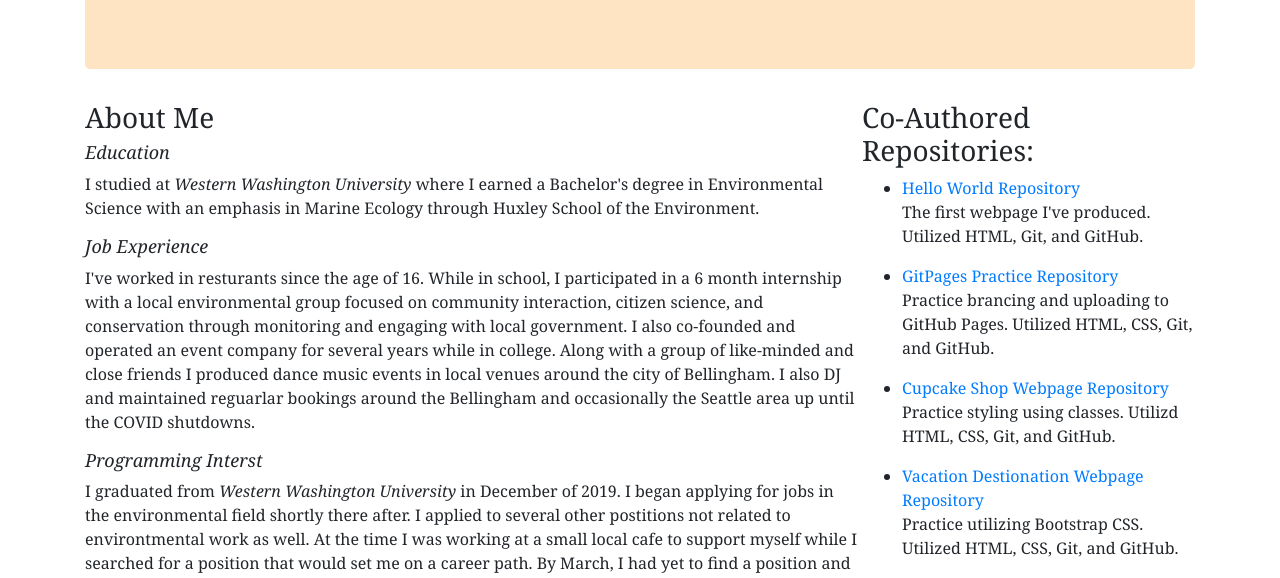
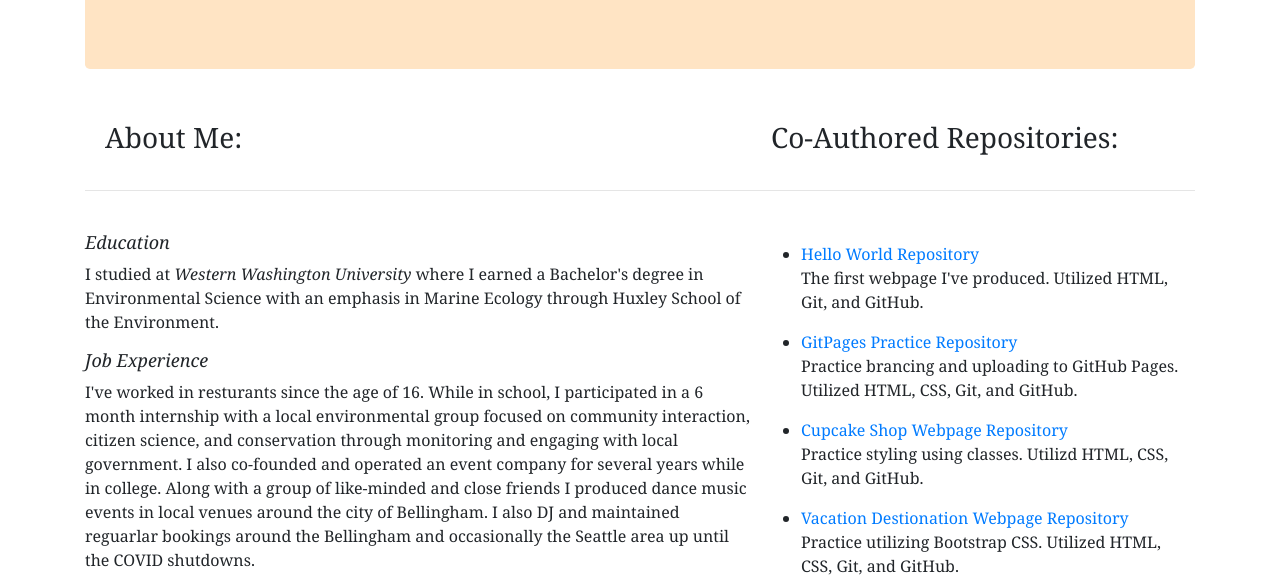
Before and after one commit to EricStratton/landing-page, a plain HTML site: page index.html in a window 1280 px wide. Shown: the part 200-778 px from the top of the page. Drawn offline with Linux system fonts and the light colour scheme.

Commit message:
adjusted hr element and applied box-model rules to repository links

```diff
--- a/css/styles.css
+++ b/css/styles.css
@@ -10,11 +10,29 @@
   font-size: large;
 }
 .sidebar {
-  width: 30%;
+  width: 40%;
   float: right;
 }
 .my-class {
   border-bottom: 5px;
+  padding: 20px;
+}
+hr {
+  color: black;
+  width: auto;
+  height: 25px;
+  margin-right: auto;
+  margin-left: 0;
+}
+.about-me {
+  width: auto;
+  border-width: 1px;
+  box-sizing: border-box;
+}
+.repo-link {
+  padding: 10px;
+  position: relative;
+  top: 50px;
 }
 /* img {
   float: right;
--- a/index.html
+++ b/index.html
@@ -16,6 +16,7 @@
       </div>
       <div class="sidebar">
         <h3 class="my-class">Co-Authored Repositories:</h3>
+        <div class="repo-link">
           <ul>
             <li>
               <a href="https://github.com/EricStratton/hello-world">
@@ -54,7 +55,10 @@
             </li>
           </ul>
         </div>
-      <h3 class="my-class">About Me</h3>
+      </div>
+      <div class="about-me">
+        <h3 class="my-class">About Me:</h3>
+        <hr />
         <h4 class="header">Education</h4>
         <p>
           I studied at <em>Western Washington University</em> where I earned a
@@ -66,47 +70,51 @@
           I've worked in resturants since the age of 16. While in school, I
           participated in a 6 month internship with a local environmental group
           focused on community interaction, citizen science, and conservation
-        through monitoring and engaging with local government. I also co-founded
-        and operated an event company for several years while in college. Along
-        with a group of like-minded and close friends I produced dance music
-        events in local venues around the city of Bellingham. I also DJ and
-        maintained reguarlar bookings around the Bellingham and occasionally the
-        Seattle area up until the COVID shutdowns.
+          through monitoring and engaging with local government. I also
+          co-founded and operated an event company for several years while in
+          college. Along with a group of like-minded and close friends I
+          produced dance music events in local venues around the city of
+          Bellingham. I also DJ and maintained reguarlar bookings around the
+          Bellingham and occasionally the Seattle area up until the COVID
+          shutdowns.
         </p>
         <h4 class="header">Programming Interst</h4>
         <p>
           I graduated from <em>Western Washington University</em> in December of
-        2019. I began applying for jobs in the environmental field shortly there
-        after. I applied to several other postitions not related to
-        environtmental work as well. At the time I was working at a small local
-        cafe to support myself while I searched for a position that would set me
-        on a career path. By March, I had yet to find a position and the COVID
-        shutdowns began. By the end of March I was unemployed. I realized that I
-        wanted to buffer myself from being in a similar situation in the future,
-        so I reached out to an old friend who enrolled in a similar program in
-        Boise, ID a few years earlier. He attested to his happiness with the
-        work and that he was able to continue to work throughout the shutdowns.
-        He helped me find Epicodus and after a couple of months of deliberation
-        and uncertainty I decided to commit.
+          2019. I began applying for jobs in the environmental field shortly
+          there after. I applied to several other postitions not related to
+          environtmental work as well. At the time I was working at a small
+          local cafe to support myself while I searched for a position that
+          would set me on a career path. By March, I had yet to find a position
+          and the COVID shutdowns began. By the end of March I was unemployed. I
+          realized that I wanted to buffer myself from being in a similar
+          situation in the future, so I reached out to an old friend who
+          enrolled in a similar program in Boise, ID a few years earlier. He
+          attested to his happiness with the work and that he was able to
+          continue to work throughout the shutdowns. He helped me find Epicodus
+          and after a couple of months of deliberation and uncertainty I decided
+          to commit.
         </p>
         <h4 class="header">Interests and Hobbies</h4>
         <p>
           I am an avid boulderer and have been for the past six years. I love
           bouldering for the physical and mental challenge it presents. I also
           love and appreciate the great community of individuals who participate
-        in the sport. I made many of my long term friends at the bouldering gym
-        in Bellingham. I recently joined The Circuit, a group of bouldering gyms
-        in the Portland area, and have been spending my free time after class at
-        any one of the three gyms in the area.
+          in the sport. I made many of my long term friends at the bouldering
+          gym in Bellingham. I recently joined The Circuit, a group of
+          bouldering gyms in the Portland area, and have been spending my free
+          time after class at any one of the three gyms in the area.
         </p>
         <p>
           I play the ukulele and I am currently teaching myself how to play the
-        piano and recently began to teach myself guitar as well. I produce dance
-        music and have a couple of synthesizers I like to play with when I am
-        not doing any of the other things I like to do to preoccupy my time.
+          piano and recently began to teach myself guitar as well. I produce
+          dance music and have a couple of synthesizers I like to play with when
+          I am not doing any of the other things I like to do to preoccupy my
+          time.
         </p>
         <h4>Contact</h4>
         <a href="strattonericj@gmail.com">Send email</a>
       </div>
+    </div>
   </body>
 </html>
```
Lines whose indentation alone changed are shown as unchanged.
